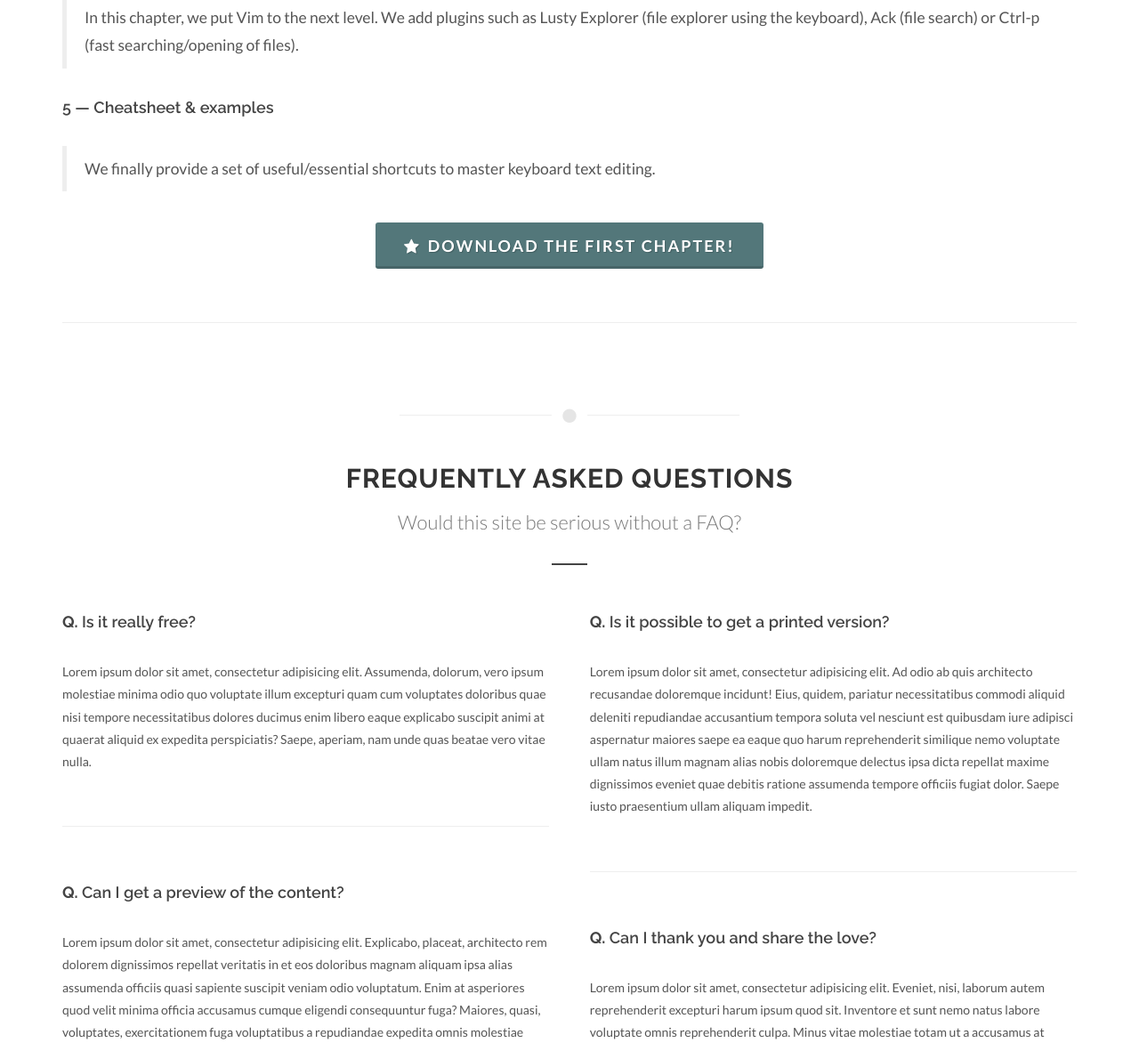
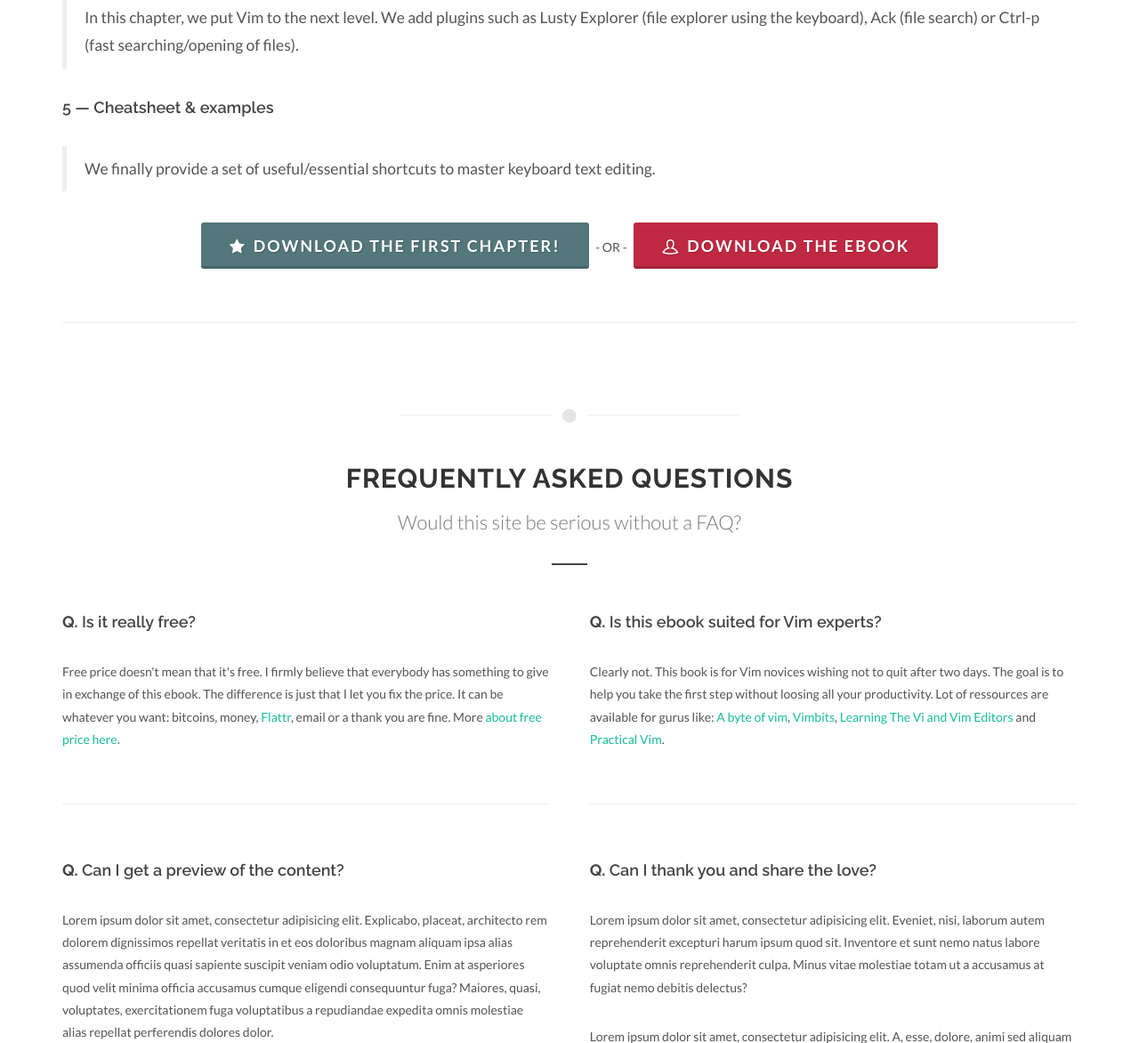
Before and after one commit to vjousse/vim-for-humans-website, a Flask app: page /fr in a window 1280 px wide. Shown: the part 2067-3239 px from the top of the page at 89% size. Run offline with Flask 2, Linux system fonts and the light colour scheme; some libraries are stand-ins or nearby versions.

Commit message:
Added some FAQ content

```diff
--- a/templates/index.html
+++ b/templates/index.html
@@ -158,7 +158,7 @@
 
                     <div class="center">
 
-                        <a href="#" data-animate="tada" class="button button-3d button-teal button-xlarge nobottommargin"><i class="icon-star3"></i>{{ _('Download the first chapter!') }}</a>
+                        <a href="#" data-animate="tada" class="button button-3d button-teal button-xlarge nobottommargin"><i class="icon-star3"></i>{{ _('Download the first chapter!') }}</a> - {{ _('OR') }} - <a href="#" data-scrollto="#section-download" class="button button-3d button-red button-xlarge nobottommargin"><i class="icon-user2"></i>{{ _('Download the ebook') }}</a>
 
                     </div>
 
@@ -177,7 +177,7 @@
                     <div class="col_half nobottommargin">
 
                         <h4 id="faq-1"><strong>Q.</strong> Is it really free?</h4>
-                        <p>Lorem ipsum dolor sit amet, consectetur adipisicing elit. Assumenda, dolorum, vero ipsum molestiae minima odio quo voluptate illum excepturi quam cum voluptates doloribus quae nisi tempore necessitatibus dolores ducimus enim libero eaque explicabo suscipit animi at quaerat aliquid ex expedita perspiciatis? Saepe, aperiam, nam unde quas beatae vero vitae nulla.</p>
+                        <p>Free price doesn't mean that it's free. I firmly believe that everybody has something to give in exchange of this ebook. The difference is just that I let you fix the price. It can be whatever you want: bitcoins, money, <a href=\"https://flattr.com/profile/vjousse\">Flattr</a>, email or a thank you are fine. More <a href=\"https://ploum.net/the-disruptive-free-price/\">about free price here</a>.</p>
 
                         <div class="line"></div>
 
@@ -189,8 +189,10 @@
 
                     <div class="col_half nobottommargin col_last">
 
-                        <h4 id="faq-7"><strong>Q.</strong> Is it possible to get a printed version?</h4>
-                        <p>Lorem ipsum dolor sit amet, consectetur adipisicing elit. Ad odio ab quis architecto recusandae doloremque incidunt! Eius, quidem, pariatur necessitatibus commodi aliquid deleniti repudiandae accusantium tempora soluta vel nesciunt est quibusdam iure adipisci aspernatur maiores saepe ea eaque quo harum reprehenderit similique nemo voluptate ullam natus illum magnam alias nobis doloremque delectus ipsa dicta repellat maxime dignissimos eveniet quae debitis ratione assumenda tempore officiis fugiat dolor. Saepe iusto praesentium ullam aliquam impedit.</p>
+                        <h4 id="faq-7"><strong>Q.</strong> Is this ebook suited for Vim experts?</h4>
+                        <p>
+                        Clearly not. This book is for Vim novices wishing not to quit after two days. The goal is to help you take the first step without loosing all your productivity. Lot of ressources are available for gurus like: <a href="http://www.swaroopch.com/notes/vim/">A byte of vim</a>, <a href="http://www.vimbits.com/">Vimbits</a>, <a href="http://www.amazon.fr/gp/product/059652983X/ref=as_li_ss_tl?ie=UTF8&camp=1642&creative=19458&creativeASIN=059652983X&linkCode=as2">Learning The Vi and Vim Editors</a> and <a href="http://www.amazon.fr/gp/product/1934356980/ref=as_li_ss_tl?ie=UTF8&camp=1642&creative=19458&creativeASIN=1934356980&linkCode=as2">Practical Vim</a>.
+                        </p>
 
                         <div class="line"></div>
 
```
Also changed, not shown: translations/fr/LC_MESSAGES/messages.po, 1 other file.
